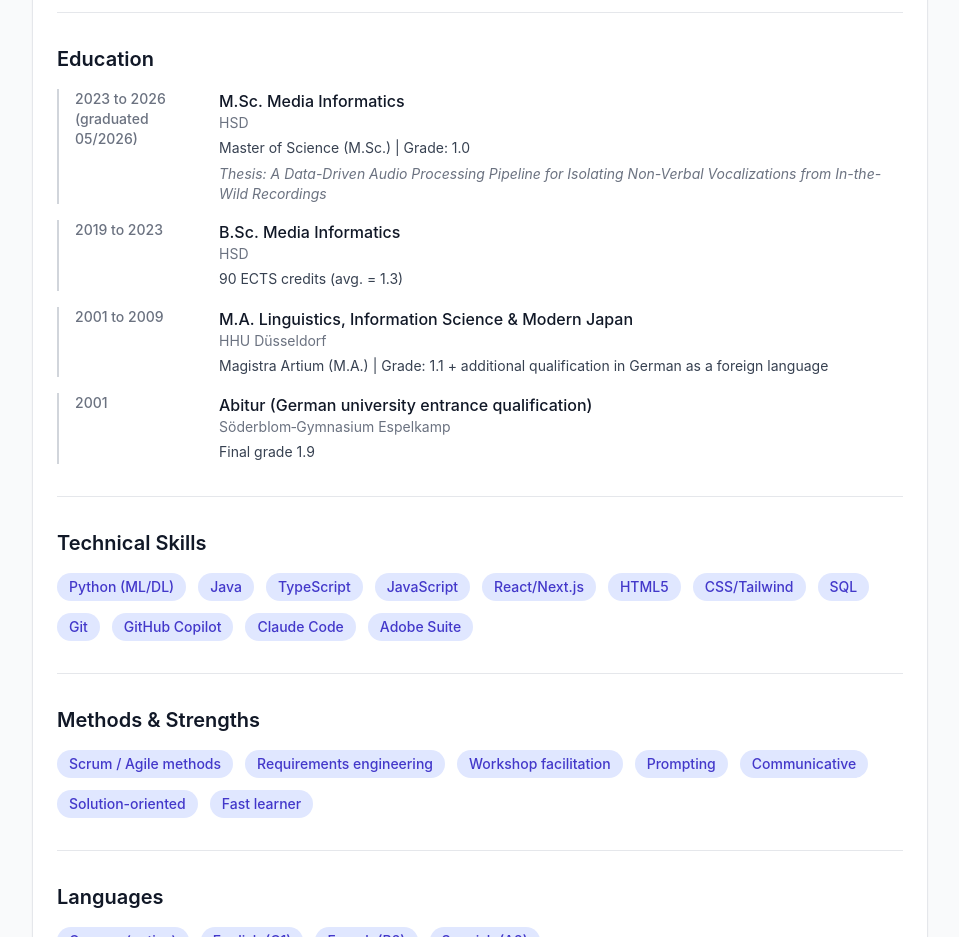
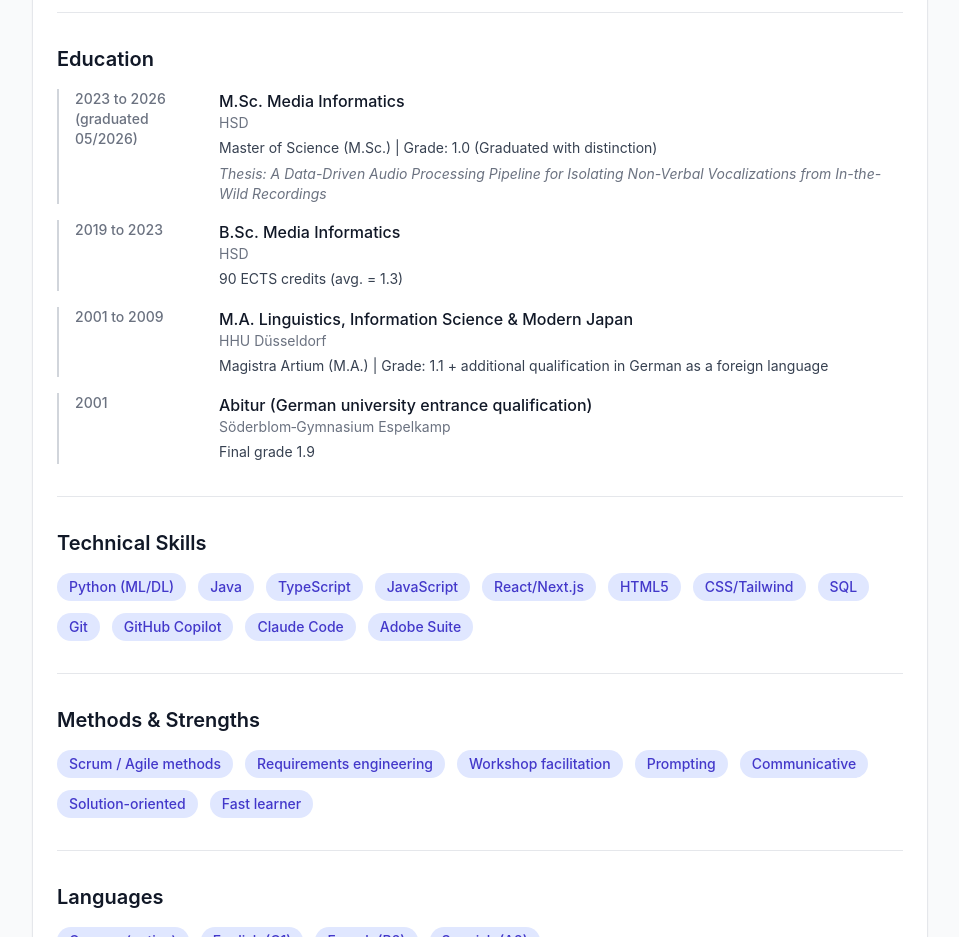
Before and after one commit to mafo3186/me, a Next.js app: page /resume in a window 1280 px wide. Shown: the part 860-1797 px from the top of the page, without its empty margins (160-1119 px from the left). Built offline with nearby package versions, Linux system fonts and the light colour scheme.

Commit message:
added summa cum laude

```diff
--- a/app/resume/page.tsx
+++ b/app/resume/page.tsx
@@ -145,7 +145,7 @@ const educationsDe: Education[] = [
     title: 'M.Sc. Medieninformatik',
     institution: 'HSD',
     period: '2023 – 2026 (Abschluss 05/2026)',
-    description: 'Master of Science (M.Sc.) | Note: 1,0',
+    description: 'Master of Science (M.Sc.) | Note: 1,0 (mit Auszeichnung bestanden)',
     thesis: 'A Data-Driven Audio Processing Pipeline for Isolating Non-Verbal Vocalizations from In-the-Wild Recordings',
     current: false,
   },
@@ -174,7 +174,7 @@ const educationsEn: Education[] = [
     title: 'M.Sc. Media Informatics',
     institution: 'HSD',
     period: '2023 to 2026 (graduated 05/2026)',
-    description: 'Master of Science (M.Sc.) | Grade: 1.0',
+    description: 'Master of Science (M.Sc.) | Grade: 1.0 (Graduated with distinction)',
     thesis: 'A Data-Driven Audio Processing Pipeline for Isolating Non-Verbal Vocalizations from In-the-Wild Recordings',
     current: false,
   },
```
